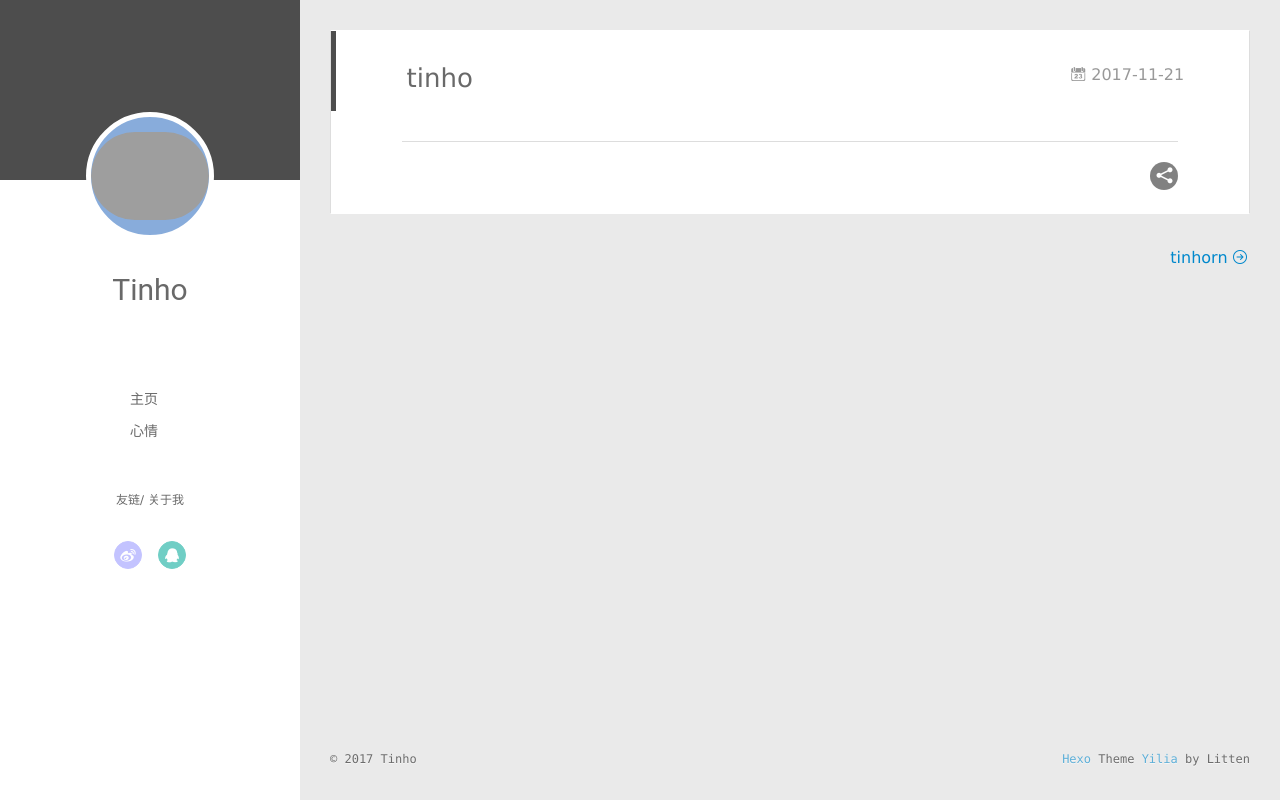
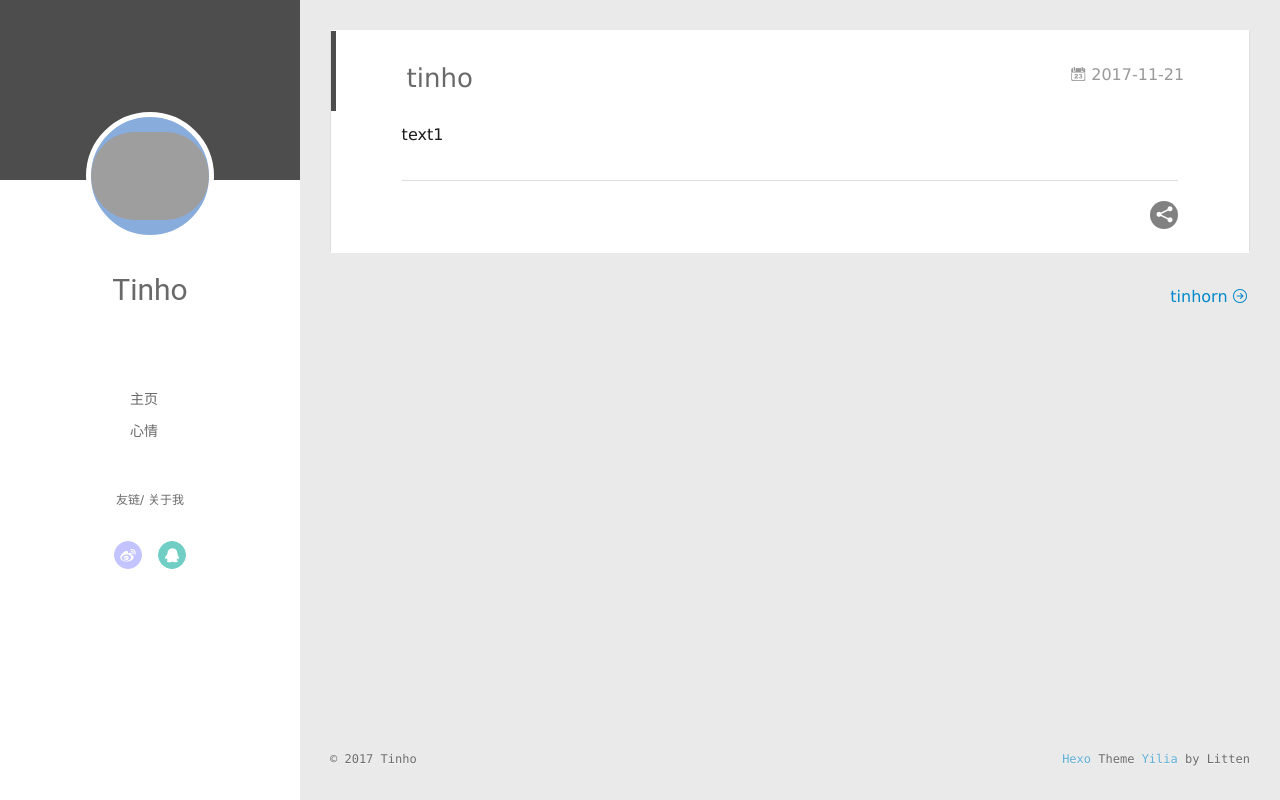
Before and after one commit to Tinho1995/Tinho1995.github.io, a plain HTML site: page 2017/11/21/tinho/index.html in a window 1280 px wide. Drawn offline with Linux system fonts and the light colour scheme; grey boxes are pictures that could not be loaded.

Commit message:
summary
1

```diff
--- a/2017/11/21/tinho/index.html
+++ b/2017/11/21/tinho/index.html
@@ -8,16 +8,16 @@
   <link rel="dns-prefetch" href="http://tinho.top">
   <title>tinho | Home of Tinho</title>
   <meta name="viewport" content="width=device-width, initial-scale=1, maximum-scale=1">
-  <meta name="description" content="С11���氮��">
+  <meta name="description" content="text1">
 <meta property="og:type" content="article">
 <meta property="og:title" content="tinho">
 <meta property="og:url" content="http://tinho.top/2017/11/21/tinho/index.html">
 <meta property="og:site_name" content="Home of Tinho">
-<meta property="og:description" content="С11���氮��">
-<meta property="og:updated_time" content="2017-11-21T00:36:20.050Z">
+<meta property="og:description" content="text1">
+<meta property="og:updated_time" content="2017-11-21T14:49:10.296Z">
 <meta name="twitter:card" content="summary">
 <meta name="twitter:title" content="tinho">
-<meta name="twitter:description" content="С11���氮��">
+<meta name="twitter:description" content="text1">
 
     <link rel="alternative" href="/atom.xml" title="Home of Tinho" type="application/atom+xml">
 
@@ -161,6 +161,7 @@
 
     <div class="article-entry" itemprop="articleBody">
 
+        <p> text1</p>
 
 
 
```
Also changed, not shown: 2017/11/20/hello/index.html (+1 -4 lines), 2017/11/20/tinhorn/index.html (+1 -4 lines), archives/2017/11/index.html (+1 -4 lines), archives/2017/index.html (+1 -4 lines), archives/index.html (+1 -4 lines), index.html (+2 -4 lines).
